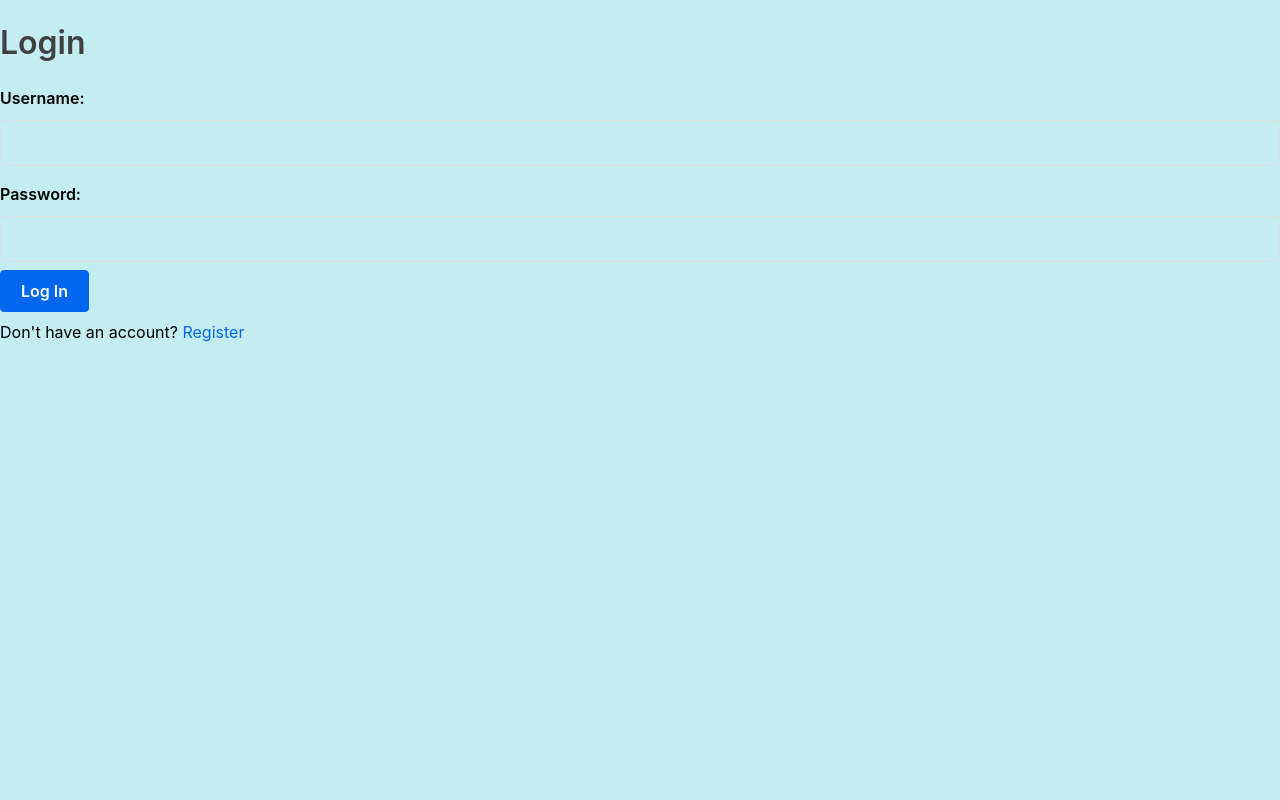
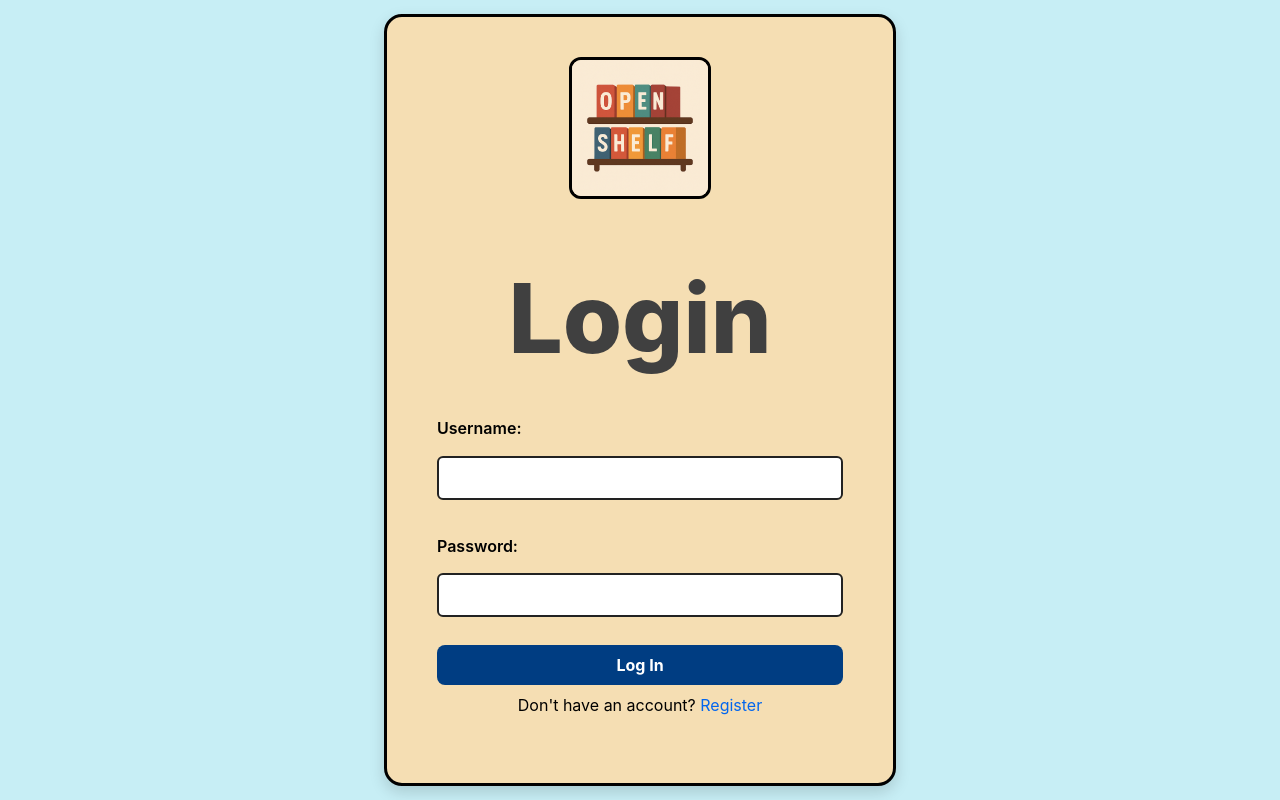
Before and after one commit to vicgrigory/csc307-team1, a React (Vite) app in the folder packages/react-frontend/: page /login in a window 1280 px wide. Built offline with nearby package versions, Linux system fonts and the light colour scheme.

Commit message:
Login page CSS

```diff
--- /dev/null
+++ b/packages/react-frontend/src/pages/Login.css
@@ -0,0 +1,100 @@
+/* Login.css */
+
+/* Full-page centering */
+.login-container {
+  min-height: 100vh;
+  display: flex;
+  justify-content: center;
+  align-items: center;
+  background: #c7eef5; /* your blue background */
+}
+
+/* The single card */
+.login-card {
+  background: #f5deb3;
+  border: 3px solid black;
+  border-radius: 18px;
+  padding: 40px 50px;
+  width: 40%;
+  text-align: center;
+  box-shadow: 0 6px 15px rgba(0,0,0,0.15);
+}
+
+/* Logo inside card */
+.Login-Logo {
+  width: 35%;
+  margin-bottom: 14px;
+  border: 3px solid black;
+  border-radius: 12px;
+}
+
+/* Heading */
+.login-card h2 {
+  font-size: 6rem;
+  margin-bottom: 18px;
+  font-weight: 800;
+}
+
+/* Error message */
+.error {
+  color: red;
+  margin-bottom: 10px;
+  font-size: 2rem;
+}
+
+/* Form layout */
+.login-form {
+  display: flex;
+  flex-direction: column;
+  gap: 10px;
+}
+
+/* 'Username' and 'Password' */
+.login-form label {
+  text-align: left;
+  width: 100%;
+  display: block;
+  font-weight: 600;
+  margin-bottom: 4px;
+}
+
+
+/* Inputs */
+.login-form input {
+  padding: 10px;
+  border: 2px solid #222;
+  border-radius: 6px;
+  background: white;
+  font-size: 1rem;
+}
+
+/* Input focus */
+.login-form input:focus {
+  outline: none;
+  border-color: #004b99;
+  box-shadow: 0 0 0 2px rgba(0,75,153,0.25);
+}
+
+/* Button */
+.login-form button {
+  margin-top: 10px;
+  padding: 12px;
+  background: #003d82;
+  color: white;
+  border: none;
+  border-radius: 8px;
+  font-size: 1rem;
+  font-weight: bold;
+  cursor: pointer;
+  transition: 0.2s;
+}
+
+.login-form button:hover {
+  background: #0057cc;
+}
+
+/* Footer text */
+.login-footer {
+  margin-top: 16px;
+  font-size: 0.95rem;
+}
--- a/packages/react-frontend/src/pages/Login.jsx
+++ b/packages/react-frontend/src/pages/Login.jsx
@@ -1,3 +1,9 @@
+// Login.jsx
+
+import "./Login.css";
+
+import logo from "../assets/OpenShelf-Logo.png";
+
 import { useState } from "react";
 import { useNavigate, Link } from "react-router-dom";
 import { useAuth } from "../auth/AuthProvider";
@@ -25,6 +31,13 @@ export default function Login() {
 
   return (
     <div className="login-container">
+      <div className="login-card">
+        <img
+          src={logo}
+          alt="OpenShelf Logo Large"
+          className="Login-Logo"
+        />
+
         <h2>Login</h2>
 
         <form onSubmit={handleSubmit} className="login-form">
@@ -54,5 +67,6 @@ export default function Login() {
           <Link to="/register">Register</Link>
         </p>
       </div>
+    </div>
   );
 }
```
Lines whose indentation alone changed are shown as unchanged.
